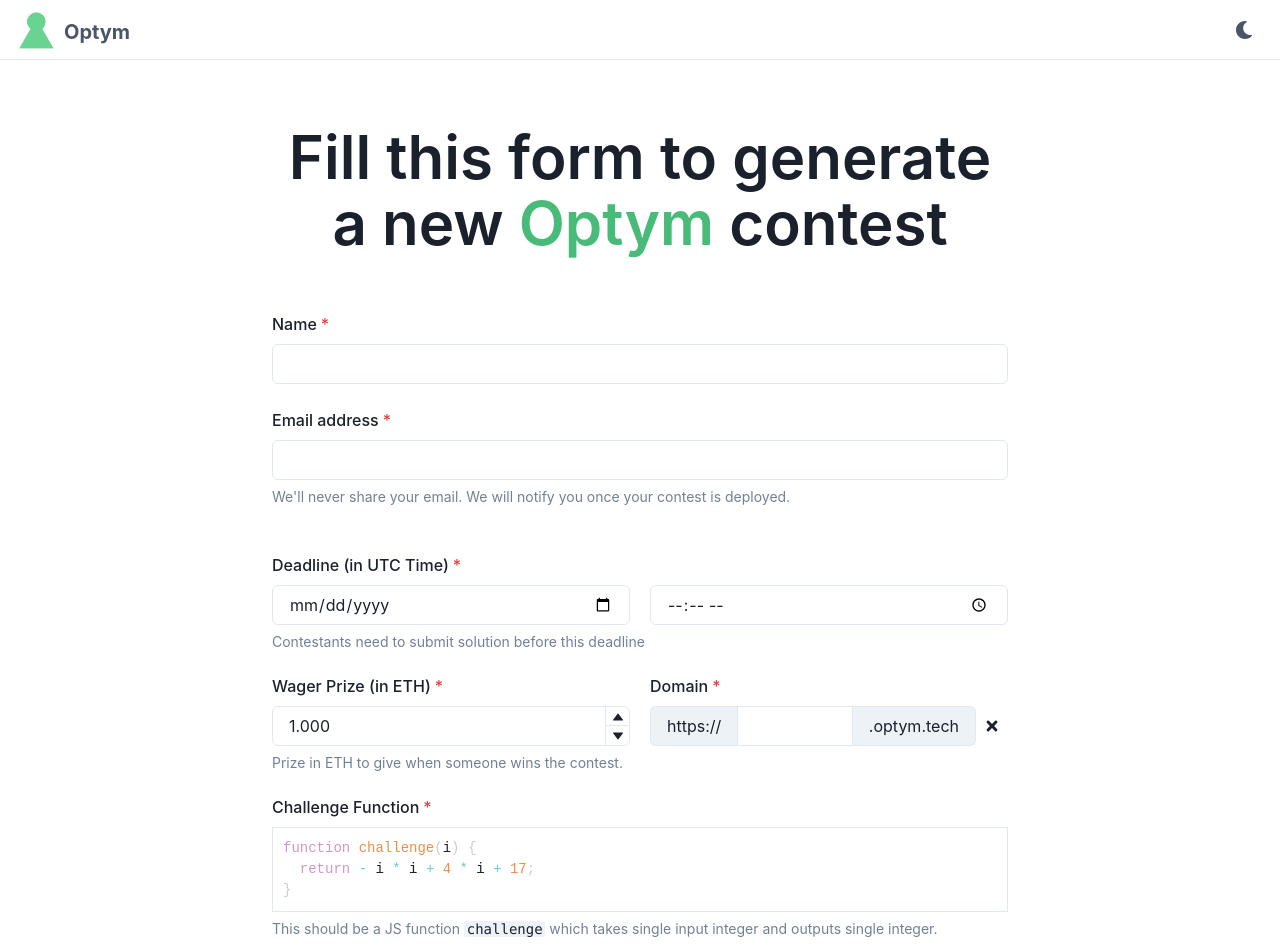
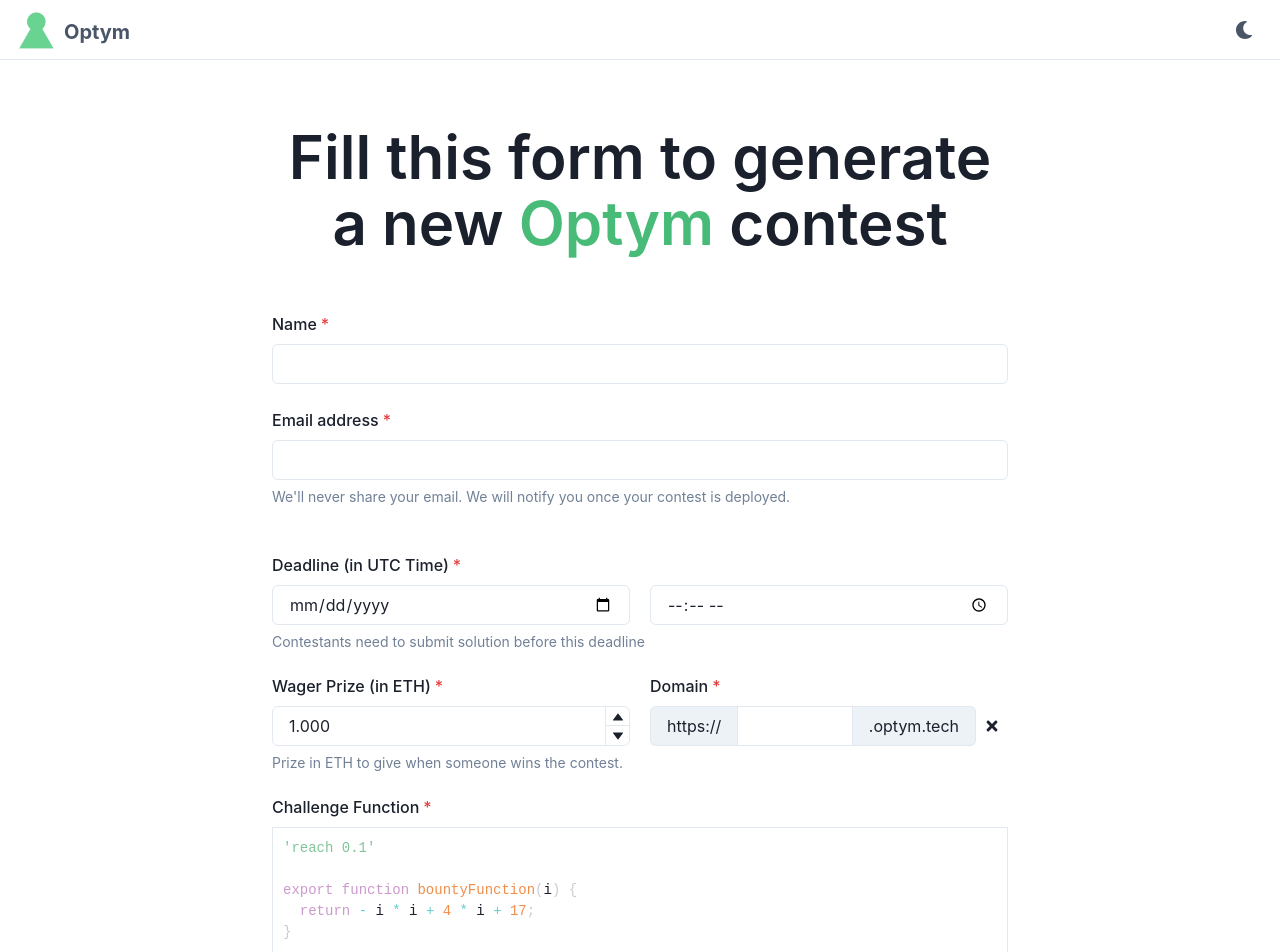
Before and after one commit to kanav99/optym-website, a React (Create React App) app: page /new in a window 1280 px wide. Shown: the top 952 px of the page. Built offline with nearby package versions, Linux system fonts and the light colour scheme; what @reach-sh/stdlib would draw is missing.

Commit message:
boom boom

```diff
--- a/src/Form.js
+++ b/src/Form.js
@@ -75,7 +75,7 @@
 function Form() {
   const [domainStatus, setDomainStatus] = useState(DOMAIN_NULL);
   const [code, setCode] = useState(
-    `function challenge(i) {\n  return - i * i + 4 * i + 17;\n}`
+    `'reach 0.1'\n\nexport function bountyFunction(i) {\n  return - i * i + 4 * i + 17;\n}\n`
   );
 
   const steps = [
@@ -149,7 +149,7 @@
 
         const funderParams = {
           amt: stdlib.parseCurrency(object.wager),
-          deadline: 1000,
+          deadline: 1000000,
         };
 
         backend.Funder(ctcFunder, Funder('GuputaSan', funderParams));
@@ -162,6 +162,7 @@
           funderWallet: funderAccount.networkAccount.address,
           contractAddress: ctcInfo.address,
           ctcstring: JSON.stringify(ctcInfo),
+          code: object.code,
         };
 
         console.log(JSON.stringify(siteConfig));
@@ -318,8 +319,8 @@
                   }}
                 />
                 <FormHelperText>
-                  This should be a JS function <Code>challenge</Code> which
-                  takes single input integer and outputs single integer.
+                  This should be a reach function <Code>bountyFunction</Code>{' '}
+                  which takes single input integer and outputs single integer.
                 </FormHelperText>
               </FormControl>
               <br />
```
